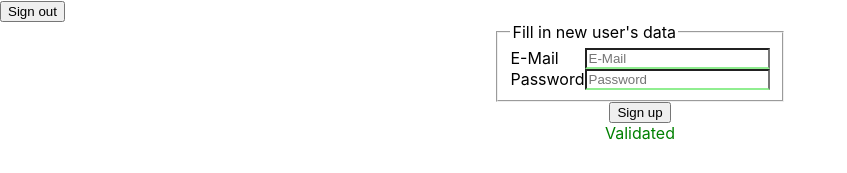
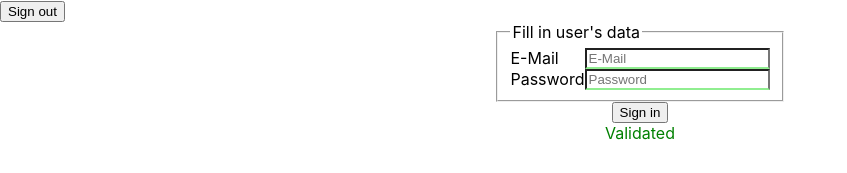
Before and after one commit to monadosquito/store, a React (Create React App) app in the folder client/: page /sign-in in a window 1280 px wide. Shown: the top 173 px of the page, without its empty margins (0-847 px from the left). Built offline with nearby package versions, Linux system fonts and the light colour scheme.

Commit message:
feat: add form labels customising

```diff
--- a/client/src/views/pages/sign-in.tsx
+++ b/client/src/views/pages/sign-in.tsx
@@ -6,7 +6,14 @@ import { ValidForm } from '../valid-form'
 const initUser: Entity = { tag: 'user', email: '', password: '' }
 
 const SignIn = () =>
-    <main> <ValidForm endpoint='/sign-in' initEnt={initUser} /> </main>
+    <main>
+        <ValidForm
+            endpoint='/sign-in'
+            leg="Fill in user's data"
+            subBtnLab='Sign in'
+            initEnt={initUser}
+        />
+    </main>
 
 
 export { SignIn }
--- a/client/src/views/pages/sign-up.tsx
+++ b/client/src/views/pages/sign-up.tsx
@@ -12,7 +12,12 @@ const initUser: Entity = {
 
 const SignUp = () =>
     <main>
-        <ValidForm endpoint='/sign-up' initEnt={initUser} />
+        <ValidForm
+            endpoint='/sign-in'
+            leg="Fill in new user's data"
+            subBtnLab='Sign up'
+            initEnt={initUser}
+        />
     </main>
 
 
--- a/client/src/views/valid-form.tsx
+++ b/client/src/views/valid-form.tsx
@@ -5,6 +5,8 @@ import React, { useEffect, useState } from 'react'
 
 type FormProps = {
     endpoint: Endpoint,
+    leg: string,
+    subBtnLab: string,
     initEnt: Entity,
 }
 
@@ -52,7 +54,9 @@ function field<L extends keyof Label, F extends keyof Label[L]>(
     )
 }
 
-const ValidForm: React.FC<FormProps> = ({ endpoint, initEnt }) => {
+const ValidForm: React.FC<FormProps> = (
+    { endpoint, leg, subBtnLab, initEnt }
+) => {
     const [ ent, setEnt ] = useState(initEnt)
     const [ submitted, setSubmitted ] = useState(false)
     const initValidErrs: LabeledError[] = []
@@ -67,7 +71,7 @@ const ValidForm: React.FC<FormProps> = ({ endpoint, initEnt }) => {
                 })
             }
         }
-    }, [ submitted ])
+    }, [ submitted, ent, validErrs.length, endpoint, leg, subBtnLab ])
 
     const handleInput = (
             fieldName: string,
@@ -89,7 +93,7 @@ const ValidForm: React.FC<FormProps> = ({ endpoint, initEnt }) => {
                 setSubmitted(!submitted)
             }}>
                 <fieldset className='form__fields'>
-                    <legend> Fill in new user's data </legend>
+                    <legend> {leg} </legend>
                     { Object.keys(ent).filter(k => k !== 'tag').map(
                         fieldName => {
                             const isValid = validErrs.findIndex(
@@ -114,7 +118,7 @@ const ValidForm: React.FC<FormProps> = ({ endpoint, initEnt }) => {
                         }
                     ) }
                 </fieldset>
-                <input type='submit' value='Sign up' />
+                <input type='submit' value={subBtnLab} />
             </form>
             {valStat(validErrs)}
         </div>
```
